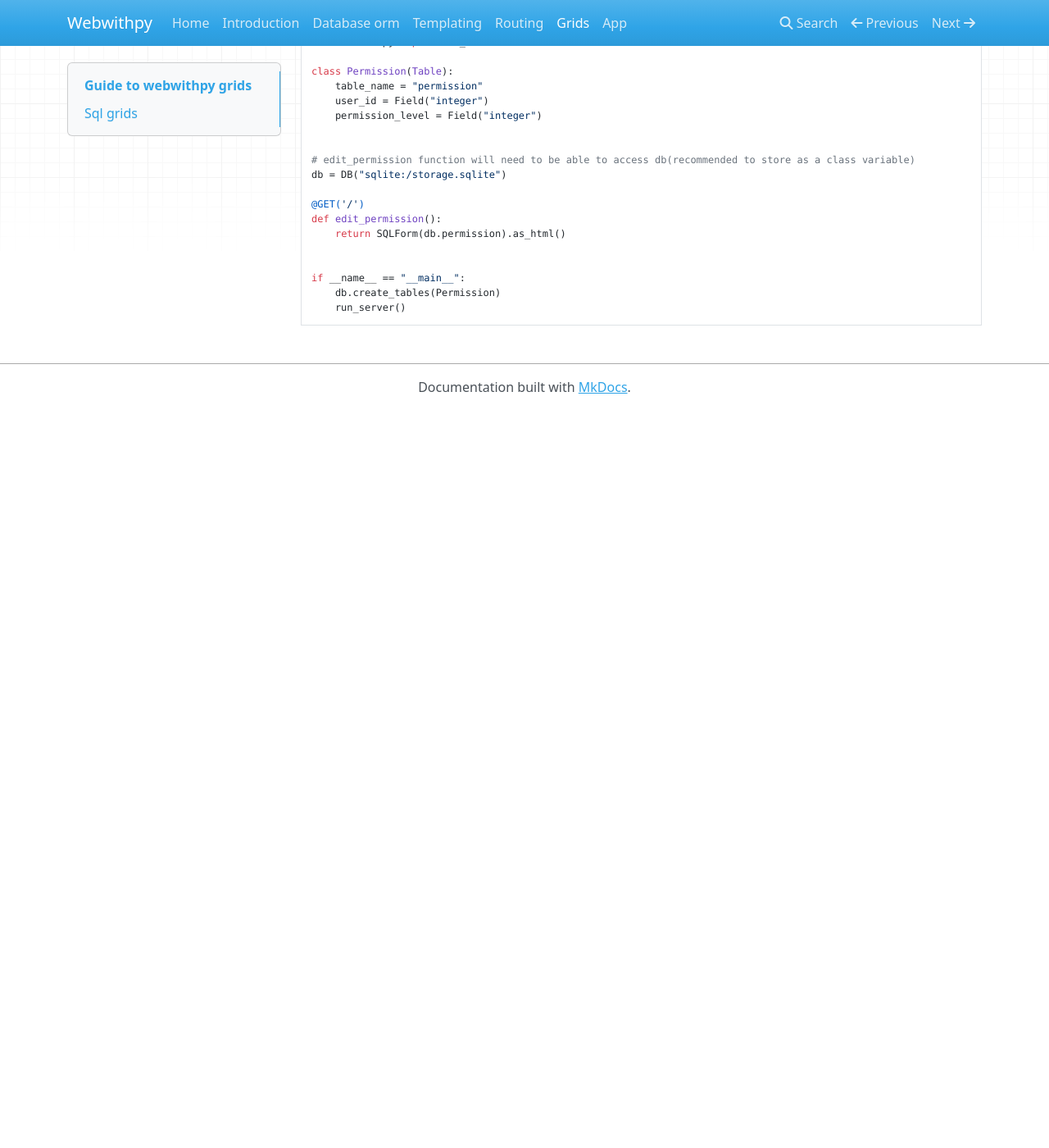
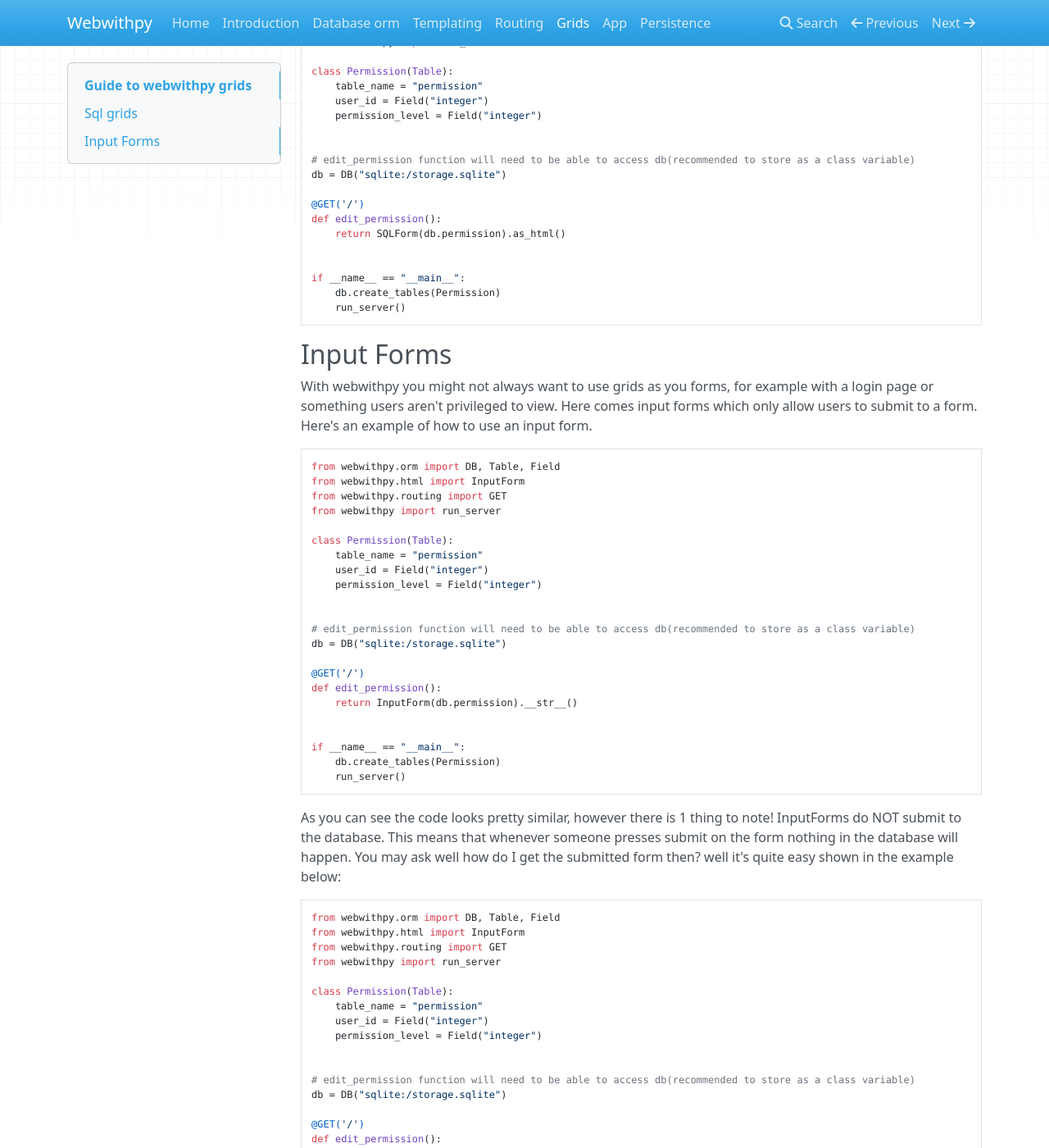
Before and after one commit to webwithpy/webwithpy, an MkDocs documentation site: the page built from docs/grids.md, in a window 1280 px wide and 1400 px high, scrolled down 270 px. Shown: the whole window at 82% size. Built offline with MkDocs 1.6.1, drawn with Linux system fonts in a browser that asks for light colours; nearby versions of some CDN libraries; before the commit the page ends 900 px from its top, so only the background shows below that; some of the changed text lies outside the part shown.

Commit message:
Added persistence and really improved documentation

````diff
--- a/docs/grids.md
+++ b/docs/grids.md
@@ -26,3 +26,69 @@ if __name__ == "__main__":
     db.create_tables(Permission)
     run_server()
 ```
+
+## Input Forms
+With webwithpy you might not always want to use grids as you forms, for example with a login page or something users
+aren't privileged to view. Here comes input forms which only allow users to submit to a form.
+Here's an example of how to use an input form.
+
+```python
+from webwithpy.orm import DB, Table, Field
+from webwithpy.html import InputForm
+from webwithpy.routing import GET
+from webwithpy import run_server
+
+class Permission(Table):
+    table_name = "permission"
+    user_id = Field("integer")
+    permission_level = Field("integer")
+
+
+# edit_permission function will need to be able to access db(recommended to store as a class variable)
+db = DB("sqlite:/storage.sqlite")
+
+@GET('/')
+def edit_permission():
+    return InputForm(db.permission).__str__()
+
+
+if __name__ == "__main__":
+    db.create_tables(Permission)
+    run_server()
+```
+
+As you can see the code looks pretty similar, however there is 1 thing to note! InputForms do NOT submit to the
+database. This means that whenever someone presses submit on the form nothing in the database will happen.
+You may ask well how do I get the submitted form then? well it's quite easy shown in the example below:
+
+```python
+from webwithpy.orm import DB, Table, Field
+from webwithpy.html import InputForm
+from webwithpy.routing import GET
+from webwithpy import run_server
+
+class Permission(Table):
+    table_name = "permission"
+    user_id = Field("integer")
+    permission_level = Field("integer")
+
+
+# edit_permission function will need to be able to access db(recommended to store as a class variable)
+db = DB("sqlite:/storage.sqlite")
+
+@GET('/')
+def edit_permission():
+    form = InputForm(db.permission)
+
+    if form.accepted:
+        print(form.form_data)
+
+    return form.__str__()
+
+
+if __name__ == "__main__":
+    db.create_tables(Permission)
+    run_server()
+```
+
+As you can see we can find out if someone submitted the form to the webserver and then print out the data from the form.
--- a/mkdocs.yml
+++ b/mkdocs.yml
@@ -9,6 +9,7 @@ nav:
   - Routing: routing.md
   - Grids: grids.md
   - App: app.md
+  - Persistence: persistence.md
 
 theme:
   name: mkdocs
--- a/webwithpy/__init__.py
+++ b/webwithpy/__init__.py
@@ -1,2 +1,3 @@
+from .persistence import PersistenceManager
 from .webwithpy import run_server
 from .app import App
````
Also changed, not shown: docs/app.md (+21 -0 lines), docs/persistence.md (added, +38 -0 lines), 6 other files.
